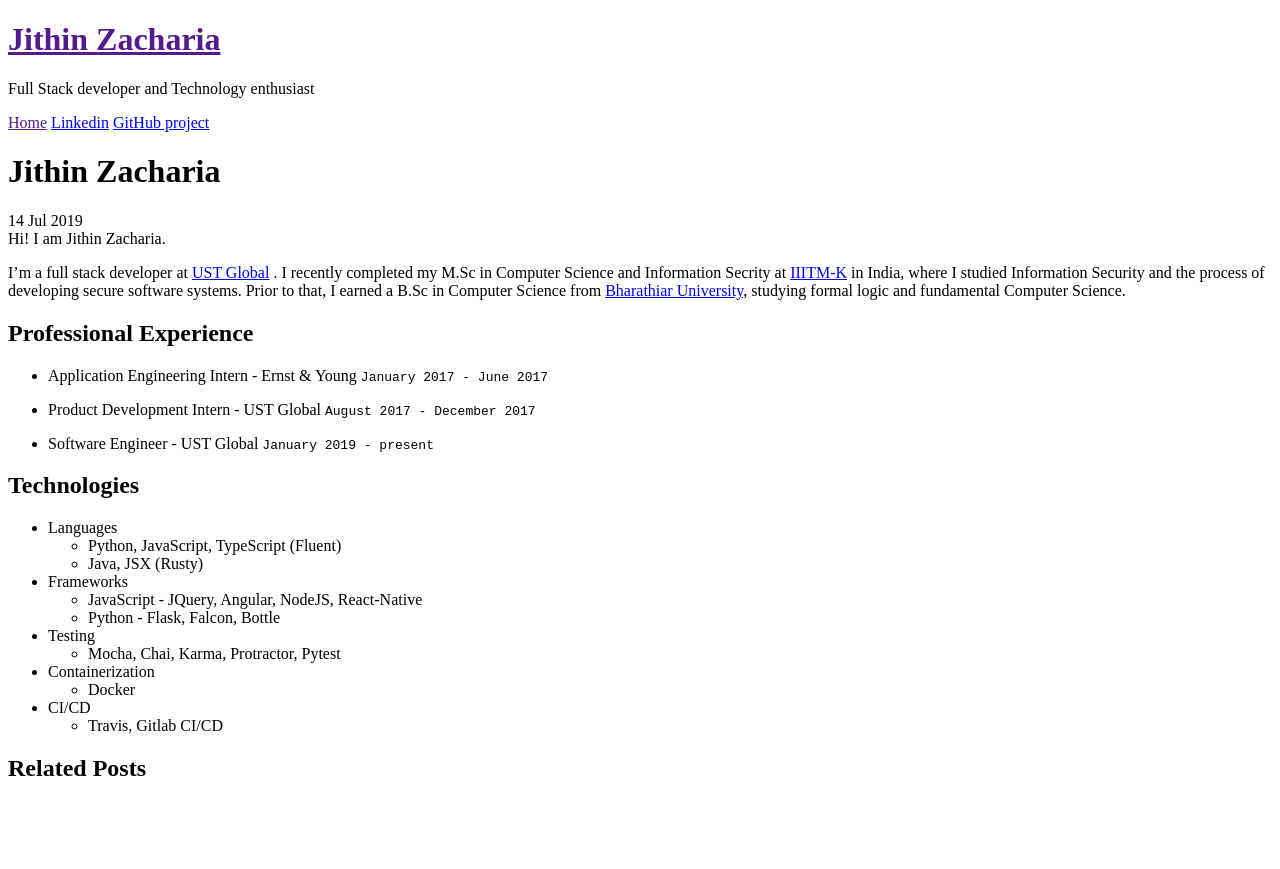
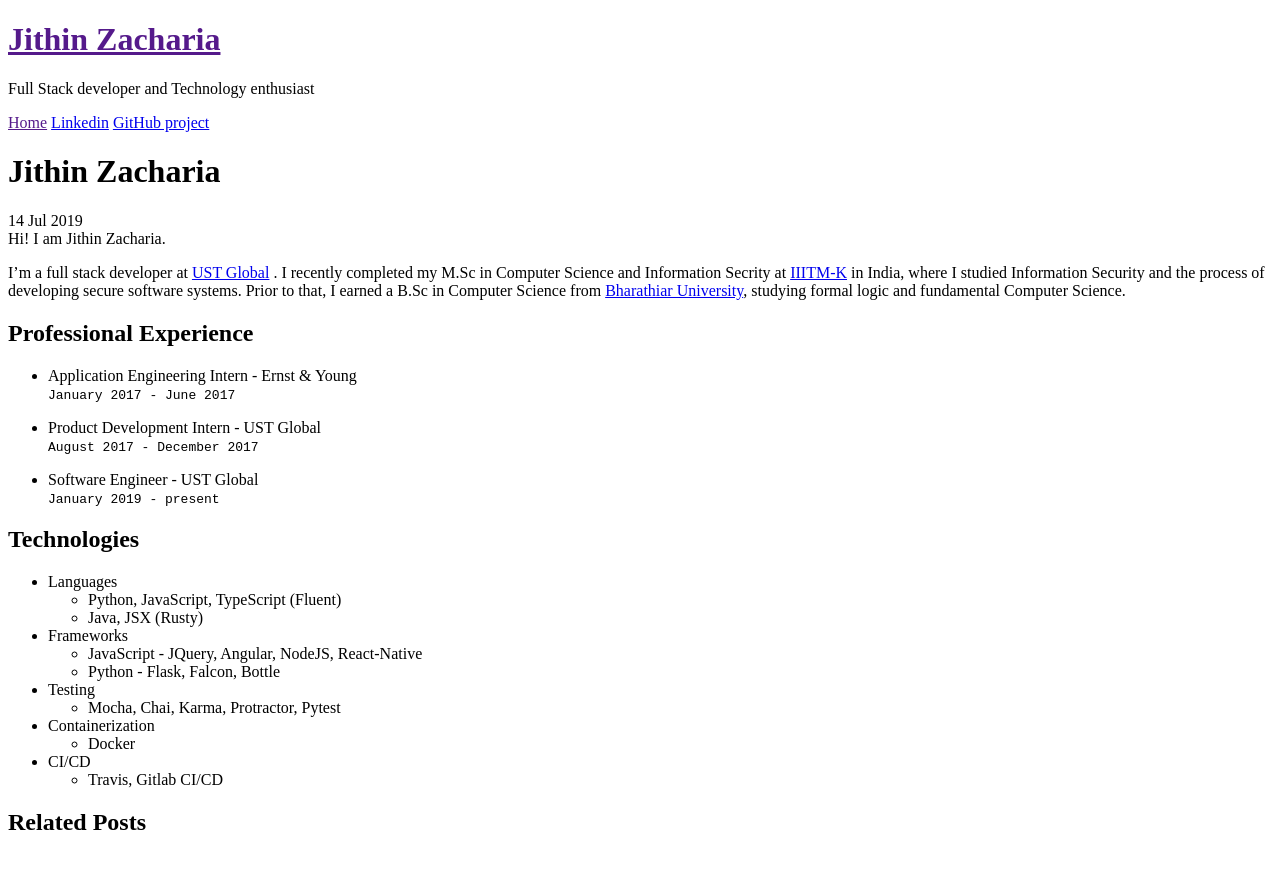
Before and after one commit to Jithinqw/jithinqw.github.io, a Jekyll site: the page built from _posts/2019-7-14-content.md, in a window 1280 px wide. Shown: the top 869 px of the page. Built offline with Jekyll 4.4.1, drawn with Linux system fonts in a browser that asks for light colours; Markdown is read by kramdown in place of the engine named in the settings.

Commit message:
Adding positions

```diff
--- a/_posts/2019-7-14-content.md
+++ b/_posts/2019-7-14-content.md
@@ -11,12 +11,12 @@
 
 ## Professional Experience
 
-* Application Engineering Intern - Ernst & Young
+* Application Engineering Intern - Ernst & Young<br/>
     `January 2017 - June 2017`
-* Product Development Intern - UST Global
+* Product Development Intern - UST Global<br/>
     `August 2017 - December 2017`
 
-* Software Engineer - UST Global
+* Software Engineer - UST Global<br/>
     `January 2019 - present`
 
 ## Technologies
```
